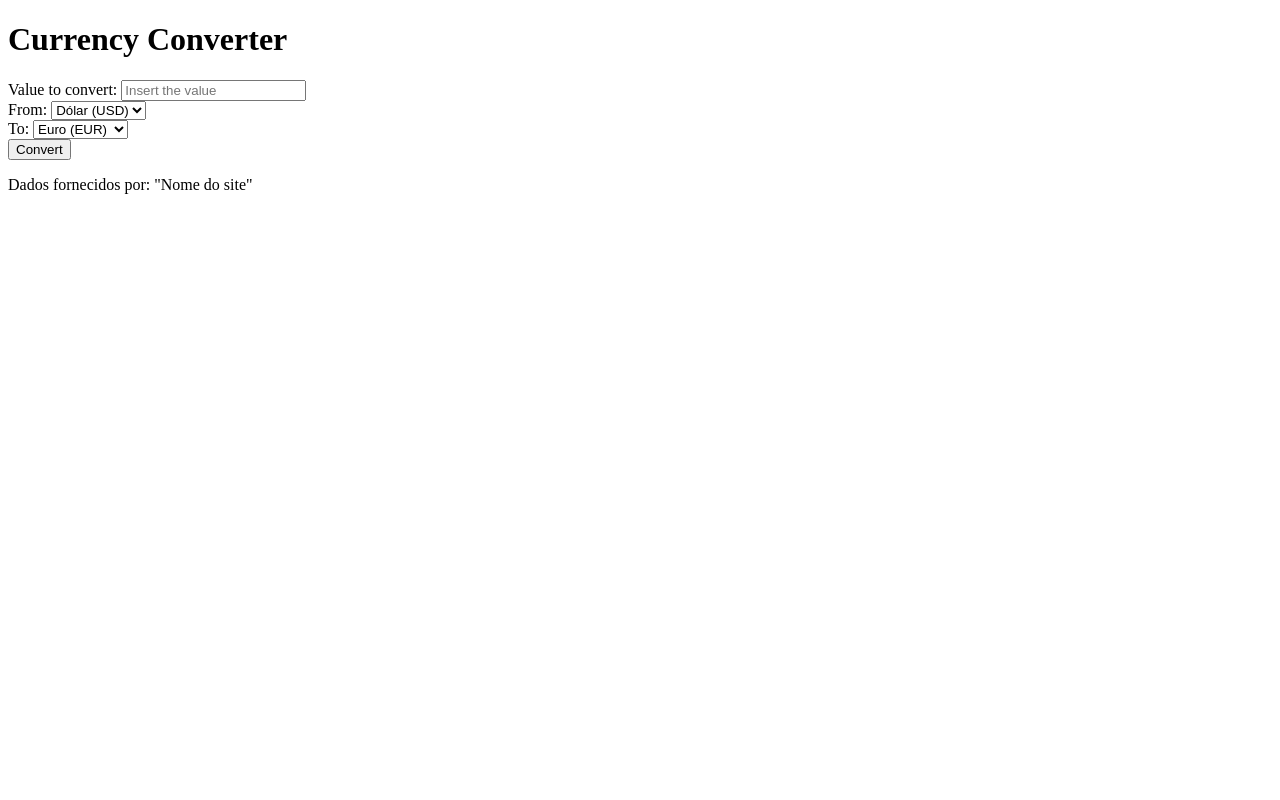
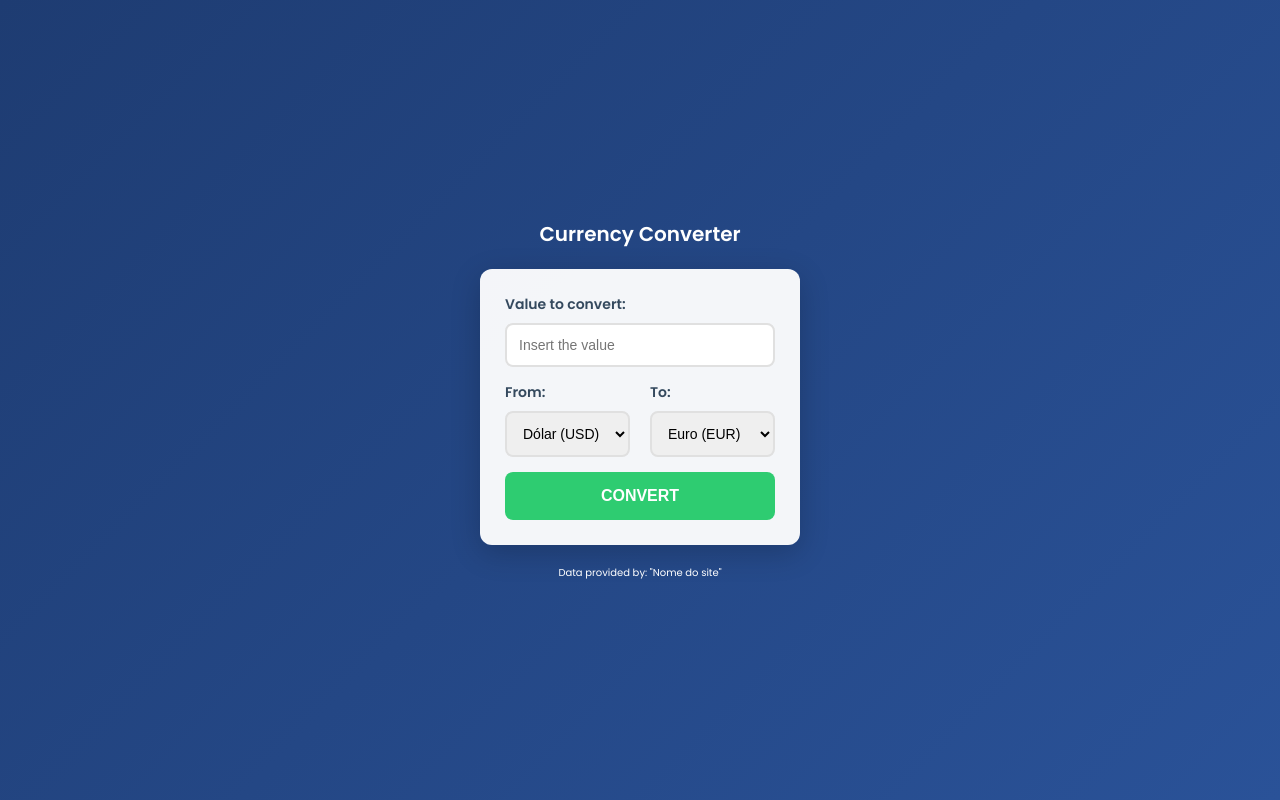
Before and after one commit to PedroDuarte30/currency-converter, a plain HTML site: page index.html in a window 1280 px wide. Drawn offline with nearby package versions, Linux system fonts and the light colour scheme.

Commit message:
project styling

```diff
--- a/index.html
+++ b/index.html
@@ -61,7 +61,7 @@
       </section>
     </main>
     <footer>
-      <p>Dados fornecidos por: "Nome do site"</p>
+      <p>Data provided by: "Nome do site"</p>
     </footer>
   </body>
 </html>
--- a/src/css/styles.css
+++ b/src/css/styles.css
@@ -0,0 +1,79 @@
+@import url(variables.css);
+
+/*SETUP GLOBAL*/
+html { font-size: 62.5%; }
+* { box-sizing: border-box; margin: 0; padding: 0; }
+
+body {
+  font-family: "Poppins", sans-serif;
+  min-height: 100vh;
+  display: flex;
+  flex-direction: column; /* MOBILE FIRST: Tudo em coluna */
+  justify-content: center;
+  align-items: center;
+  background: var(--bg-gradient);
+  color: white;
+  padding: 2rem;
+  gap: 2rem;
+}
+
+/*(MOBILE FIRST) */
+.container {
+  background: var(--card-bg);
+  padding: 2.5rem;
+  border-radius: var(--radius);
+  box-shadow: var(--shadow);
+  width: 100%;
+  max-width: 40rem;
+}
+
+.field {
+  display: flex;
+  flex-direction: column;
+  gap: 0.8rem;
+  margin-bottom: 1.5rem;
+}
+
+label {
+  font-weight: 600;
+  font-size: 1.4rem;
+  color: var(--secondary-color);
+}
+
+input, select {
+  padding: 1.2rem;
+  border: 0.2rem solid #e0e0e0;
+  border-radius: 0.8rem;
+  font-size: 1.4rem;
+  width: 100%;
+}
+
+button {
+  width: 100%;
+  padding: 1.5rem;
+  background: var(--primary-color);
+  color: white;
+  border: none;
+  border-radius: 0.8rem;
+  font-size: 1.6rem;
+  font-weight: bold;
+  text-transform: uppercase;
+  cursor: pointer;
+}
+
+
+/*ADAPTAÇÃO PARA DESKTOP */
+@media (min-width: 769px) {
+  .container {
+    max-width: 50rem;
+  }
+
+  .currency-group {
+    display: flex;
+    gap: 2rem;
+  }
+
+  .currency-group .field {
+    flex: 1;
+  }
+}
```
